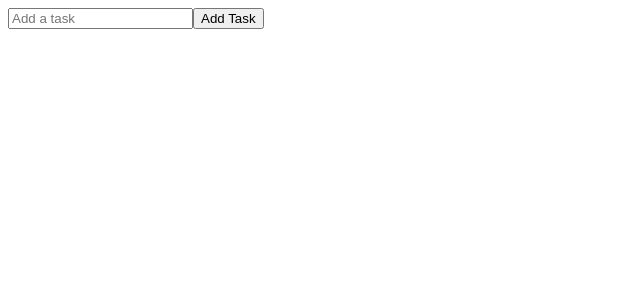
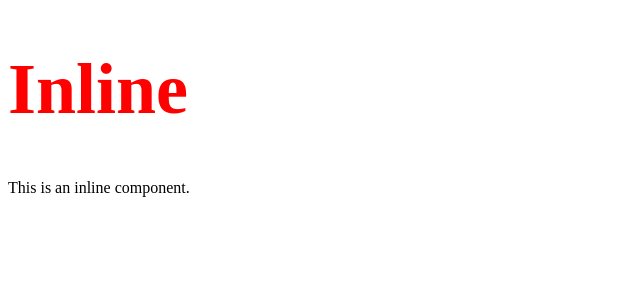
Before and after one commit to Eman-Abukhater/toDoAppUsingReact, a React (Vite) app in the folder todo-app/: page / in a window 1280 px wide. Shown: the top 300 px of the page, without its empty margins (0-640 px from the left). Built offline with nearby package versions, Linux system fonts and the light colour scheme.

Commit message:
add inline style

```diff
--- a/todo-app/src/App.jsx
+++ b/todo-app/src/App.jsx
@@ -1,10 +1,12 @@
 import React from "react";
 import Todo from "./components/Todo";
+import Inline from "./components/Inline";
 
 function App() {
   return (
     <div className="App">
-      <Todo />
+      {/* <Todo /> */}
+      <Inline />
     </div>
   );
 }
--- /dev/null
+++ b/todo-app/src/components/Inline.jsx
@@ -0,0 +1,16 @@
+import React from 'react'
+const heading = {
+  fontSize: '72px',
+  color: 'red'
+}
+function Inline() {
+  return (
+    <div>
+      <h1 style={heading}>Inline</h1>
+      <p>This is an inline component.</p>
+
+    </div>
+  )
+}
+
+export default Inline
```
